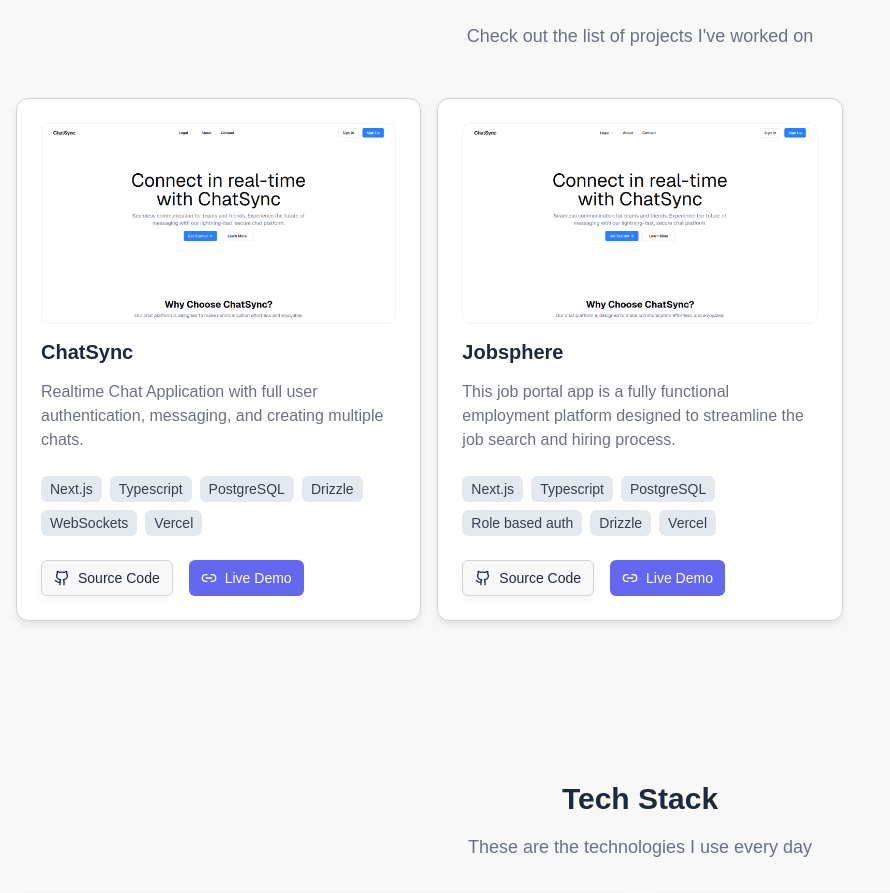
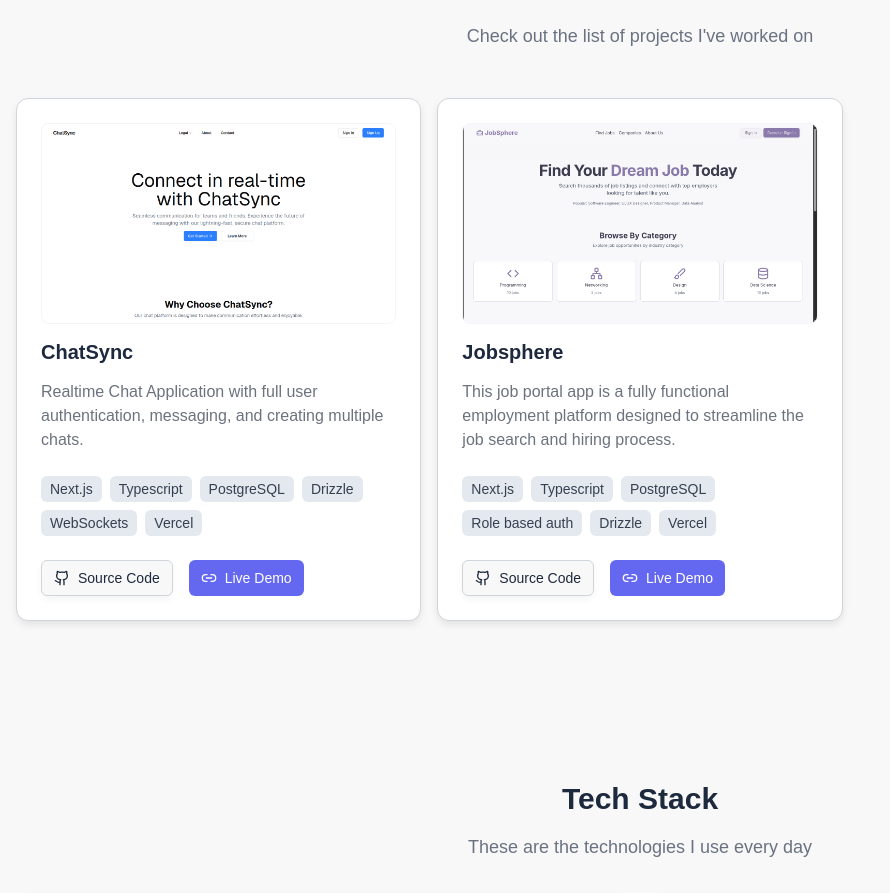
Before and after one commit to bilelhamitouche/portfolio-website, a Next.js app: page / in a window 1280 px wide. Shown: the part 1122-2015 px from the top of the page, without its empty margins (0-890 px from the left). Built offline with nearby package versions, Linux system fonts and the light colour scheme; a web font is replaced by a local one.

Commit message:
added a image for jobsphere project

```diff
--- a/components/Projects.tsx
+++ b/components/Projects.tsx
@@ -44,7 +44,7 @@ export default function Projects() {
           description="This job portal app is a fully functional employment platform designed to streamline the job search and hiring process."
           demoLink="https://jobsphere-eight.vercel.app"
           githubLink="https://github.com/bilelhamitouche/jobsphere"
-          imageUrl="/ChatSync.png"
+          imageUrl="/JobSphere.png"
           stack={[
             "Next.js",
             "Typescript",
```
Also changed, not shown: public/JobSphere.png (added).
